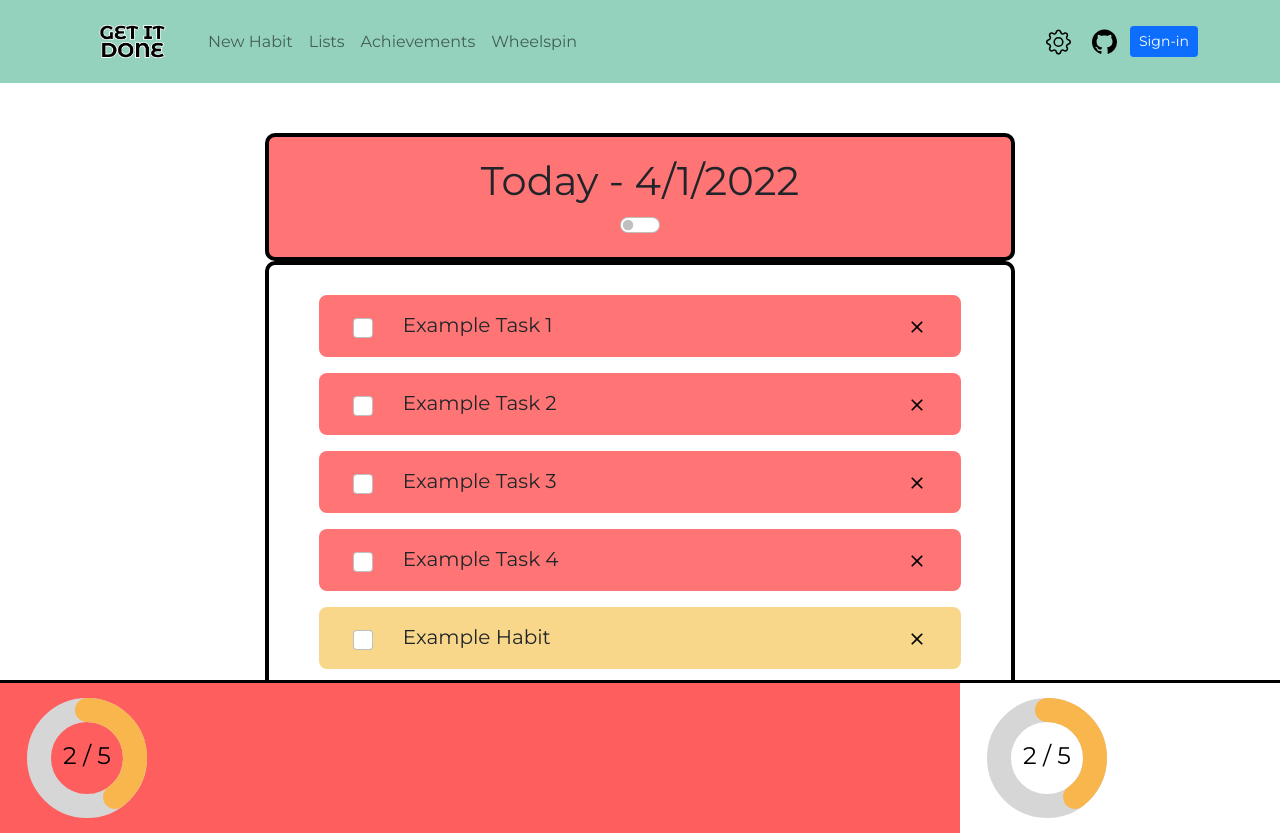
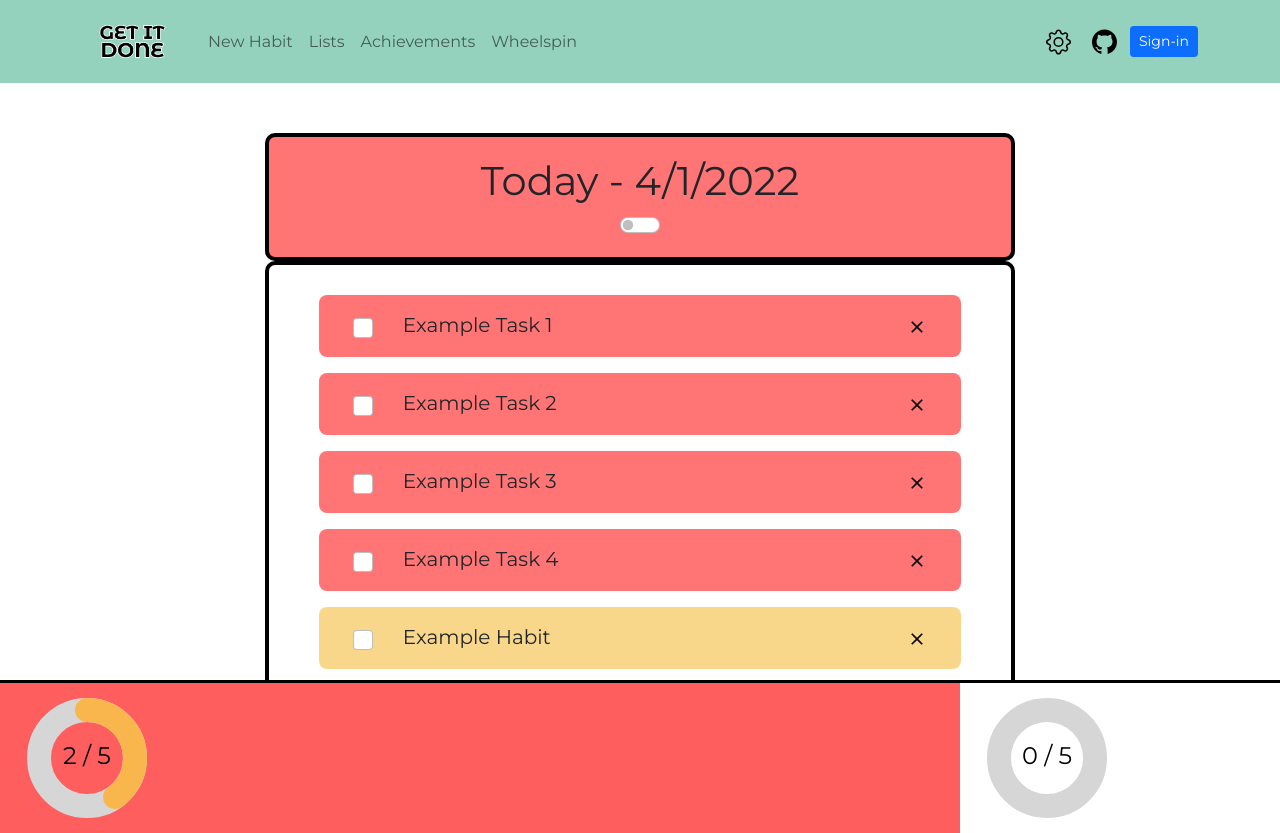
Before and after one commit to ccb1139/Get-it-Done-Gamified-to-do-list, a React (Create React App) app: page /Get-it-Done-Gamified-to-do-list/Tasks in a window 1280 px wide. Built offline with nearby package versions, Linux system fonts and the light colour scheme.

Commit message:
Finalize daily donut

```diff
--- a/src/components/DailyView.js
+++ b/src/components/DailyView.js
@@ -141,7 +141,7 @@ const DailyView = () => {
                             <Donut complete={2} total={listSize} size={150}></Donut>
                         </Col>
                         <Col lg={3} sm={6} xs={6} id="dailyDonut">
-                            <Donut complete={2} total={listSize} size={150}></Donut>
+                            <Donut complete={tasks.filter(task => task.completed).length} total={listSize} size={150}></Donut>
                         </Col>
                     </Row>
                 </div>
```
